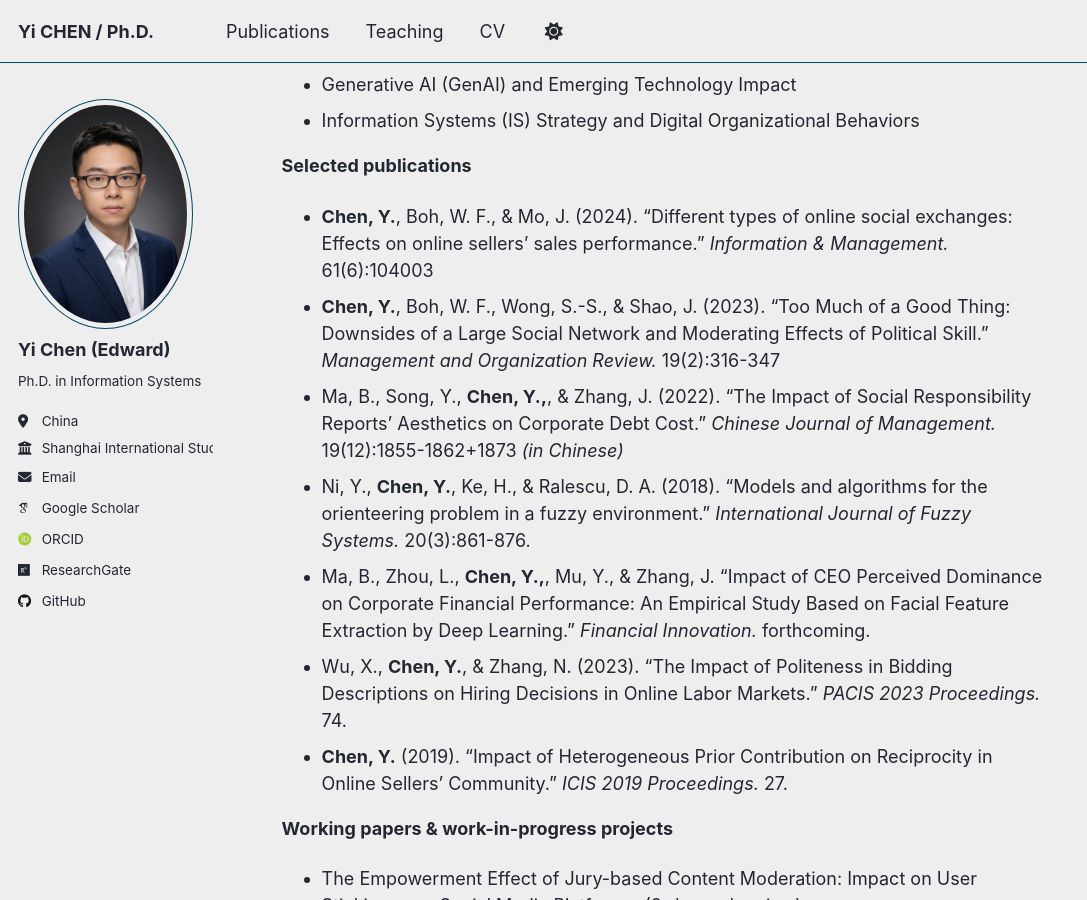
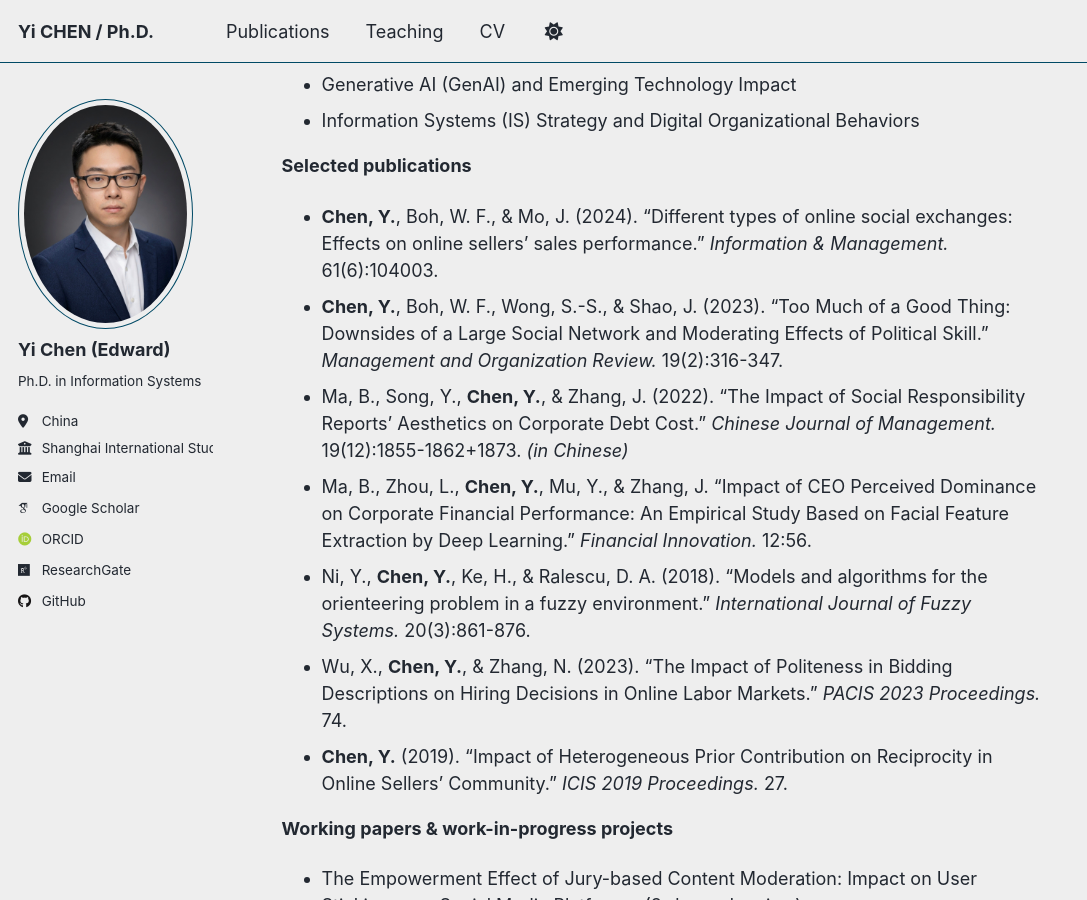
Before and after one commit to chenyi-edward/chenyi-edward.github.io, a Jekyll site: the page built from _pages/about.md, in a window 1280 px wide and 900 px high, scrolled down 563 px. Shown: the whole window, without its empty margins (0-1087 px from the left). Built offline with Jekyll 4.4.1, drawn with Linux system fonts in a browser that asks for light colours; some web fonts are replaced; a script that is not in the unit is left out.

Commit message:
Update about.md

```diff
--- a/_pages/about.md
+++ b/_pages/about.md
@@ -22,11 +22,11 @@ Key Research Areas
 
 **Selected publications**
 
-* <b>Chen, Y.</b>, Boh, W. F., & Mo, J. (2024). "Different types of online social exchanges: Effects on online sellers’ sales performance." <i>Information & Management.</i> 61(6):104003
-* <b>Chen, Y.</b>, Boh, W. F., Wong, S.-S., & Shao, J. (2023). "Too Much of a Good Thing: Downsides of a Large Social Network and Moderating Effects of Political Skill." <i>Management and Organization Review.</i> 19(2):316-347
-* Ma, B., Song, Y., <b>Chen, Y.,</b>, & Zhang, J. (2022). "The Impact of Social Responsibility Reports’ Aesthetics on Corporate Debt Cost." <i>Chinese Journal of Management.</i> 19(12):1855-1862+1873 <i>(in Chinese)</i>
+* <b>Chen, Y.</b>, Boh, W. F., & Mo, J. (2024). "Different types of online social exchanges: Effects on online sellers’ sales performance." <i>Information & Management.</i> 61(6):104003.
+* <b>Chen, Y.</b>, Boh, W. F., Wong, S.-S., & Shao, J. (2023). "Too Much of a Good Thing: Downsides of a Large Social Network and Moderating Effects of Political Skill." <i>Management and Organization Review.</i> 19(2):316-347.
+* Ma, B., Song, Y., <b>Chen, Y.</b>, & Zhang, J. (2022). "The Impact of Social Responsibility Reports’ Aesthetics on Corporate Debt Cost." <i>Chinese Journal of Management.</i> 19(12):1855-1862+1873. <i>(in Chinese)</i>
+* Ma, B., Zhou, L., <b>Chen, Y.</b>, Mu, Y., & Zhang, J. "Impact of CEO Perceived Dominance on Corporate Financial Performance: An Empirical Study Based on Facial Feature Extraction by Deep Learning." <i>Financial Innovation.</i> 12:56.
 * Ni, Y., <b>Chen, Y.</b>, Ke, H., & Ralescu, D. A. (2018). "Models and algorithms for the orienteering problem in a fuzzy environment." <i>International Journal of Fuzzy Systems.</i> 20(3):861-876.
-* Ma, B., Zhou, L., <b>Chen, Y.,</b>, Mu, Y., & Zhang, J. "Impact of CEO Perceived Dominance on Corporate Financial Performance: An Empirical Study Based on Facial Feature Extraction by Deep Learning." <i>Financial Innovation.</i> forthcoming.
 * Wu, X., <b>Chen, Y.</b>, & Zhang, N. (2023). "The Impact of Politeness in Bidding Descriptions on Hiring Decisions in Online Labor Markets." <i>PACIS 2023 Proceedings.</i> 74.
 * <b>Chen, Y.</b> (2019). "Impact of Heterogeneous Prior Contribution on Reciprocity in Online Sellers’ Community." <i>ICIS 2019 Proceedings.</i> 27.
 
```
